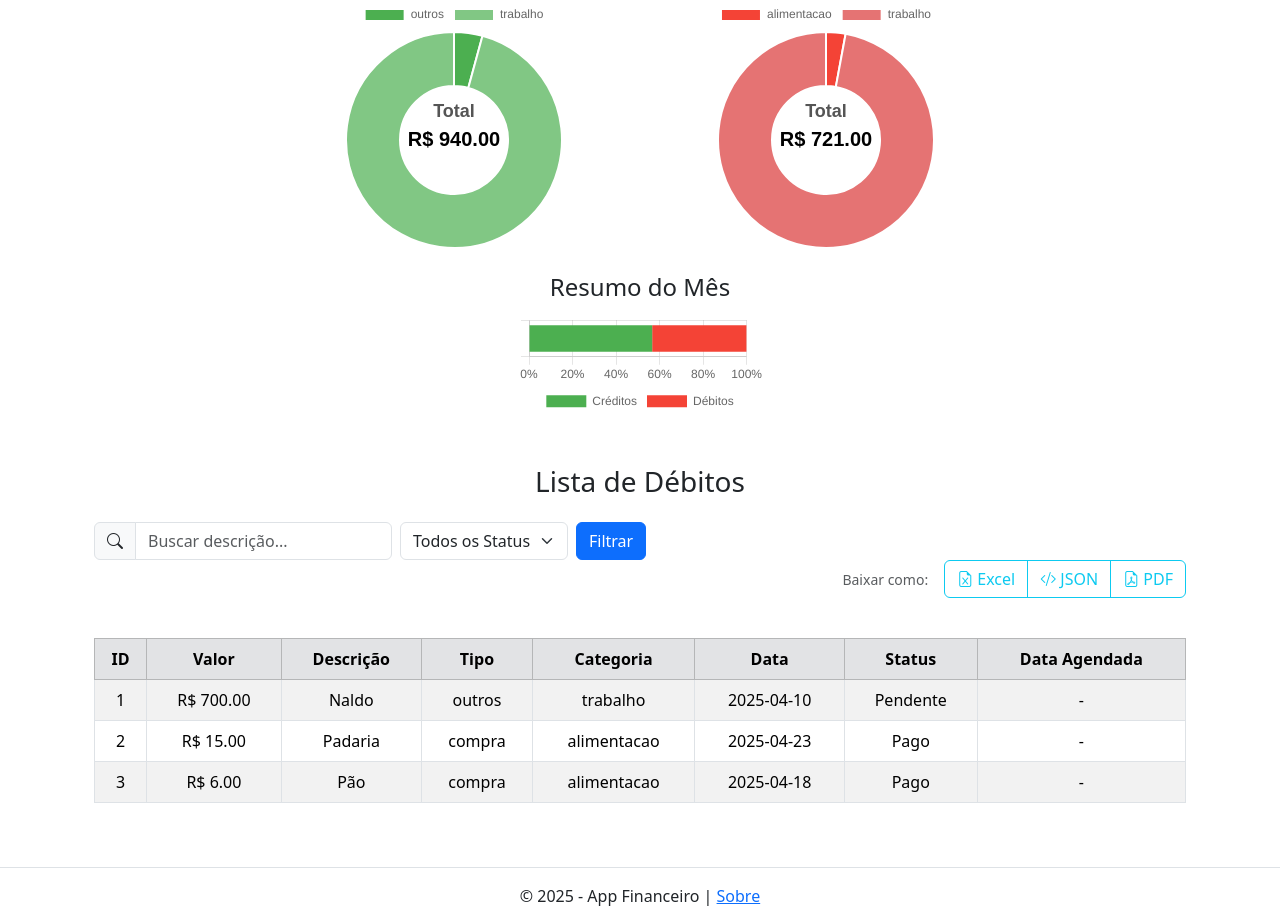
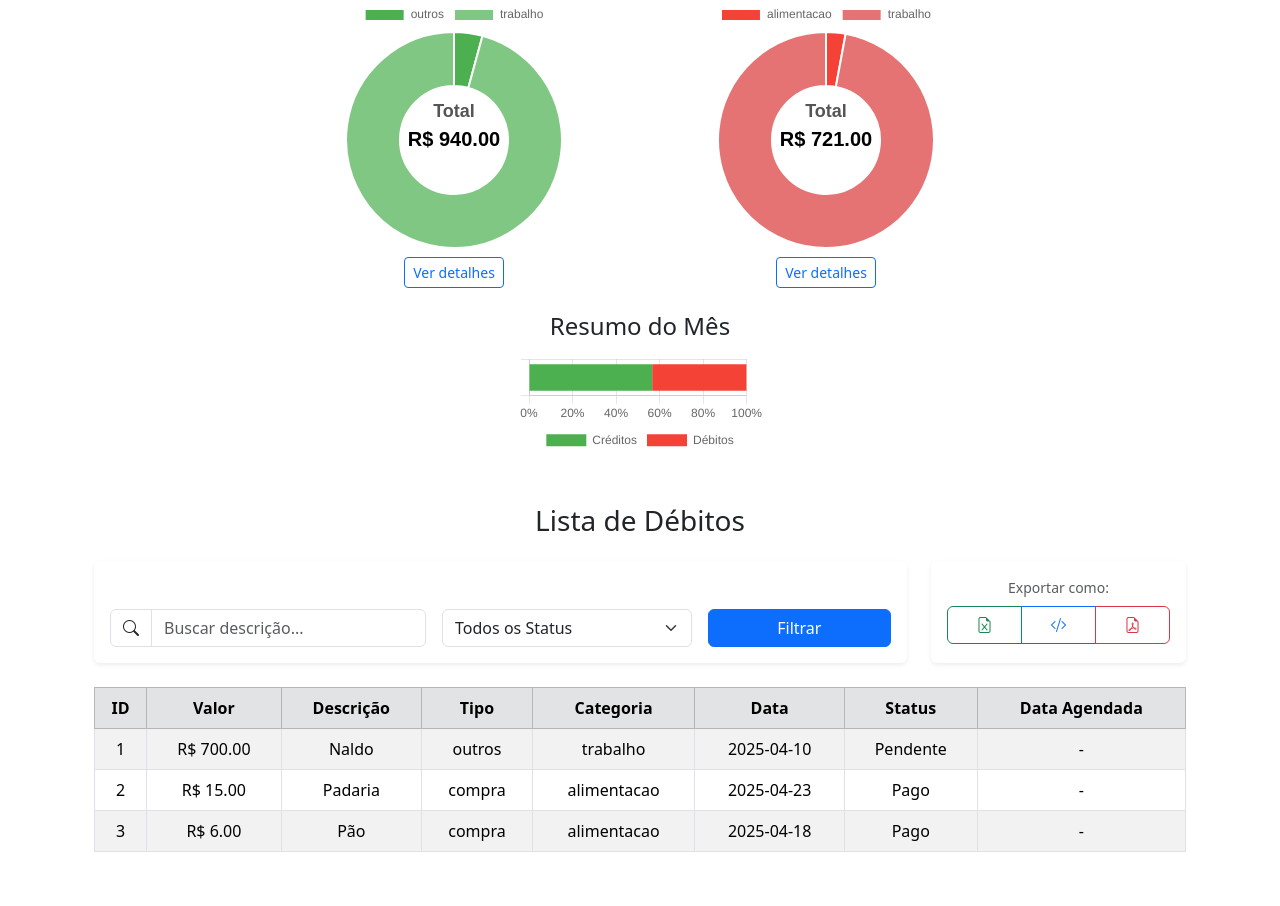
Before and after one commit to diogobraganascimento/controle-financeiro, a Flask app: page /home in a window 1280 px wide. Shown: the part 238-1144 px from the top of the page. Run offline with Flask 3, Linux system fonts and the light colour scheme; a user stored in the database is signed in; data comes from the database, SQL or seed files in the repository; both versions use the stored data as it was after the commit.

Commit message:
Refatorado: pagina Home, deixando a parte da pesquisa e exportação mais bonita

```diff
--- a/app.py
+++ b/app.py
@@ -203,7 +203,7 @@ def credito():
         data = request.form.get("data")
 
         if valor and descricao and tipo and categoria and data:
-            query = "INSERT INTO credito (valor, descricao, tipo, categoria, data) VALUE (?, ?, ?, ?, ?)"
+            query = "INSERT INTO creditos (valor, descricao, tipo, categoria, data) VALUES (?, ?, ?, ?, ?)"
             parametros = (valor, descricao, tipo, categoria, data)
             executar_consulta(query, parametros, commit=True)
 
@@ -224,7 +224,7 @@ def debito():
         data = request.form.get("data")
 
         if valor and descricao and tipo and categoria and data:
-            query = "INSET INTO debitos (valor, descricao, tipo, categoria, data) VALUE (?, ?, ?, ?, ?)"
+            query = "INSERT INTO debitos (valor, descricao, tipo, categoria, data) VALUES (?, ?, ?, ?, ?)"
             parametros = (valor, descricao, tipo, categoria, data)
             executar_consulta(query, parametros, commit=True)
 
--- a/templates/home.html
+++ b/templates/home.html
@@ -13,12 +13,14 @@
             <div class="col-md-4 d-flex flex-column align-items-center mb-4">
                 <h4>Créditos</h4>
                 <canvas id="graficoCredito" width="200" height="200"></canvas>
+                <a href="/credito" class="btn btn-outline-primary btn-sm mt-2">Ver detalhes</a>
             </div>
 
             <!-- Gráfico de Débitos -->
             <div class="col-md-4 d-flex flex-column align-items-center mb-4">
                 <h4>Débitos</h4>
                 <canvas id="graficoDebito" width="200" height="200"></canvas>
+                <a href="/debito" class="btn btn-outline-primary btn-sm mt-2">Ver detalhes</a>
             </div>
         </div>
 
@@ -34,21 +36,23 @@
     <div class="container mt-5">
         <h3 class="text-center mb-4">Lista de Débitos</h3>
 
-        <div class="row align-items-center mb-4">
-            <!-- Coluna: Formulário de Filtro -->
-            <div class="col-md-9">
-                <form method="get" action="{{ url_for('home') }}" class="row g-2 align-items-center">
-                    <!-- Campo de busca com ícone -->
-                    <div class="col-auto">
+        <div class="row mb-4">
+            <!-- Filtros de busca -->
+            <div class="col-lg-9">
+                <div class="card shadow-sm border-0 h-100">
+                    <div class="card-body pt-5">
+                        <form method="get" action="{{ url_for('home') }}" class="row gy-2 gx-3 align-items-center">
+                            <!-- Campo de busca -->
+                            <div class="col-md-5">
                                 <div class="input-group">
-                            <span class="input-group-text"><i class="bi bi-search"></i></span>
+                                    <span class="input-group-text bg-white"><i class="bi bi-search"></i></span>
                                     <input type="text" name="busca" id="busca" class="form-control"
                                            placeholder="Buscar descrição..." value="{{ request.args.get('busca', '') }}">
                                 </div>
                             </div>
 
-                    <!-- Filtro de Status -->
-                    <div class="col-auto">
+                            <!-- Filtro de status -->
+                            <div class="col-md-4">
                                 <select name="status" class="form-select">
                                     <option value="">Todos os Status</option>
                                     <option value="Pendente" {% if request.args.get('status') == 'Pendente' %}selected{% endif %}>Pendente</option>
@@ -58,31 +62,36 @@
                             </div>
 
                             <!-- Botões -->
-                    <div class="col-auto">
-                        <button type="submit" class="btn btn-primary">Filtrar</button>
+                            <div class="col-md-3 d-flex gap-2">
+                                <button type="submit" class="btn btn-primary w-100">Filtrar</button>
                                 {% if request.args.get('status') or request.args.get('busca') %}
-                            <a href="{{ url_for('home') }}" class="btn btn-danger ms-2">Limpar</a>
+                                    <a href="{{ url_for('home') }}" class="btn btn-outline-secondary w-100">Limpar</a>
                                 {% endif %}
                             </div>
                         </form>
                     </div>
+                </div>
+            </div>
 
-            <!-- Coluna: Botões de Exportação -->
-            <div class="d-flex justify-content-end align-items-center gap-2 mb-3">
-                <span class="text-muted small me-2">Baixar como:</span>
-                <div class="btn-group">
-                    <a href="{{ url_for('exportar_dados', formato='xls') }}" class="btn btn-outline-info">
-                        <i class="bi bi-file-earmark-excel"></i> Excel
+            <!-- Exportação -->
+            <div class="col-lg-3 d-flex">
+                <div class="card shadow-sm border-0 w-100 h-100">
+                    <div class="card-body d-flex flex-column align-items-center gap-2">
+                        <span class="text-muted small">Exportar como:</span>
+                        <div class="btn-group w-100">
+                            <a href="{{ url_for('exportar_dados', formato='xls') }}" class="btn btn-outline-success">
+                                <i class="bi bi-file-earmark-excel"></i>
                             </a>
-                    <a href="{{ url_for('exportar_dados', formato='json') }}" class="btn btn-outline-info">
-                        <i class="bi bi-code-slash"></i> JSON
+                            <a href="{{ url_for('exportar_dados', formato='json') }}" class="btn btn-outline-primary">
+                                <i class="bi bi-code-slash"></i>
                             </a>
-                    <a href="{{ url_for('exportar_dados', formato='pdf') }}" class="btn btn-outline-info">
-                        <i class="bi bi-file-earmark-pdf"></i> PDF
+                            <a href="{{ url_for('exportar_dados', formato='pdf') }}" class="btn btn-outline-danger">
+                                <i class="bi bi-file-earmark-pdf"></i>
                             </a>
                         </div>
                     </div>
-
+                </div>
+            </div>
         </div>
 
         <!-- Tabela de Débitos -->
```
Also changed, not shown: financeiro.db. Lines whose indentation alone changed are shown as unchanged.
